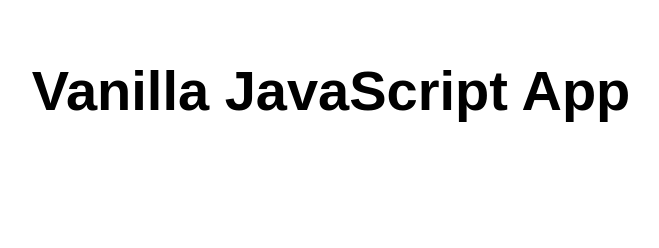
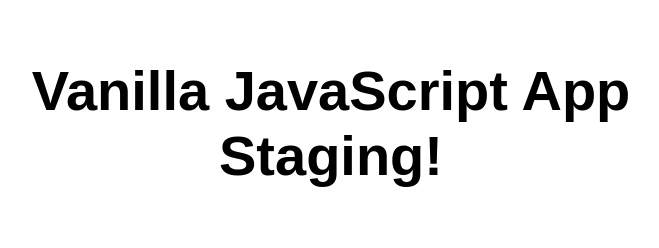
Before and after one commit to NoriMin/my-first-static-web-app, a plain HTML site: page index.html in a window 1280 px wide. Shown: the whole page, without its empty margins (309-968 px from the left). Drawn offline with Linux system fonts and the light colour scheme.

Commit message:
Update index.html

```diff
--- a/index.html
+++ b/index.html
@@ -10,7 +10,7 @@
 
 <body>
   <main>
-    <h1>Vanilla JavaScript App</h1>
+    <h1>Vanilla JavaScript App Staging!</h1>
   </main>
 </body>
 
```
